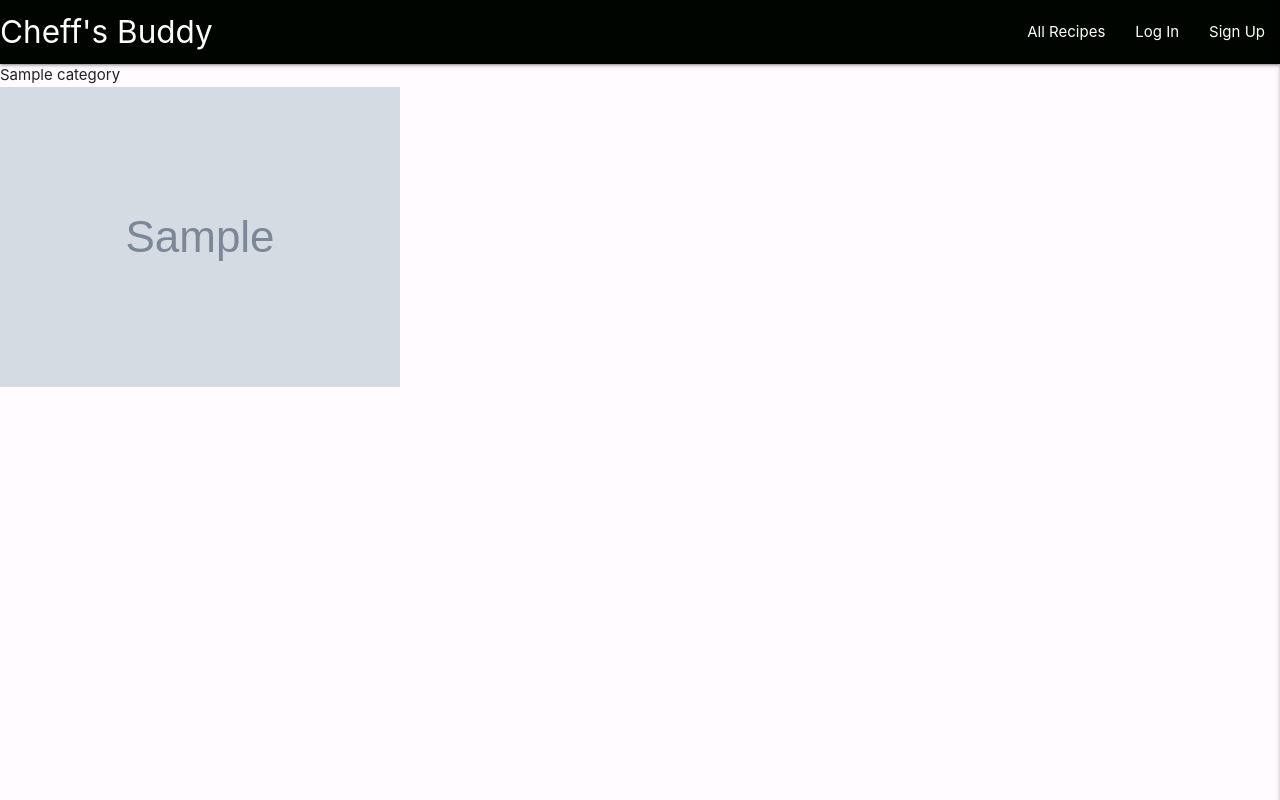
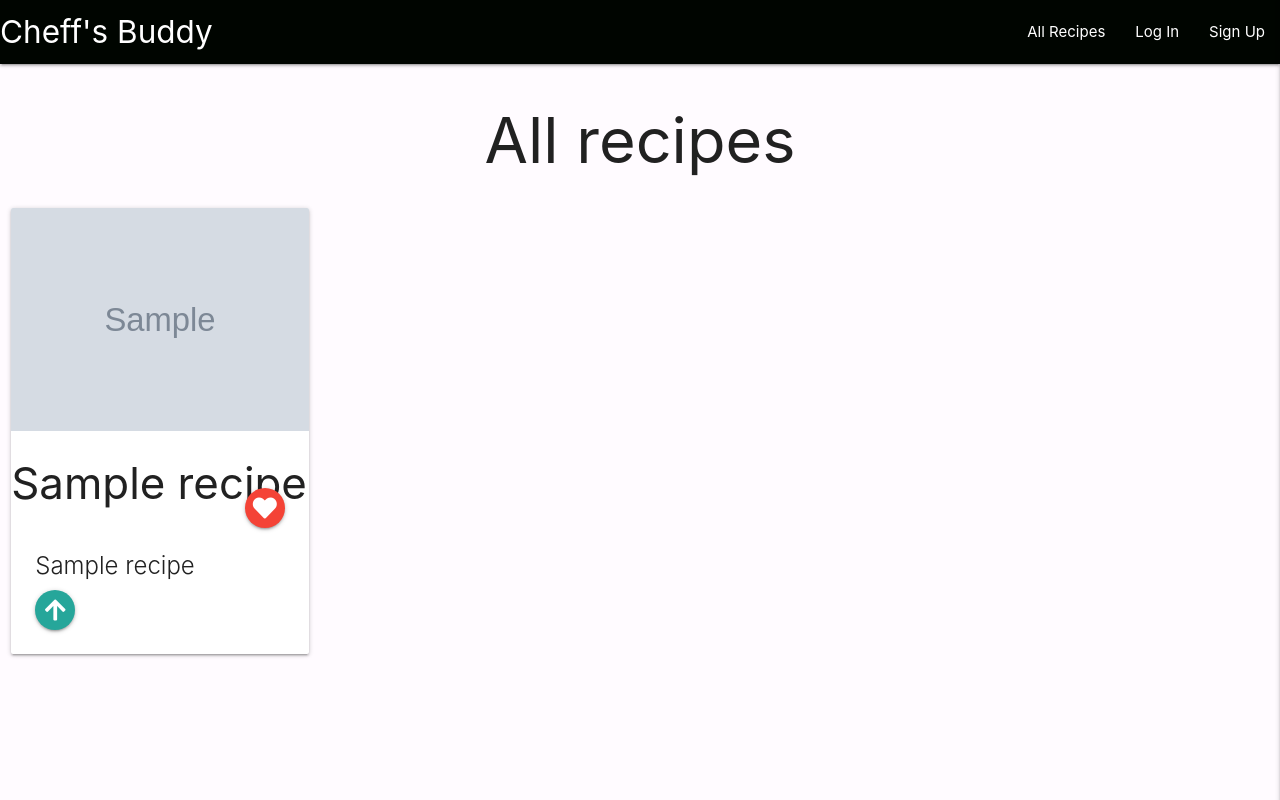
Before and after one commit to ThijsTerporten/CheffsBuddy, a Flask app: page /get_categories in a window 1280 px wide. Run offline with Flask 2, Linux system fonts and the light colour scheme; grey boxes marked "Sample" are stand-in pictures; a database or web service that is not in the repository returns one stand-in record (values such as "Sample title"); some libraries are stand-ins or nearby versions.

Commit message:
Add standard styling for cards using materialize

```diff
--- a/templates/categories.html
+++ b/templates/categories.html
@@ -1,16 +1,34 @@
 {% extends "base.html" %}
 {% block content %}
 
+<h1 class="center-align">All recipes</h1>
 
-    {% for category in categories %}
-        {{ category.category_name}} <br>
 
+<div class="row">
+    {% for recipe in recipes %}
+    <div class="col s12 m3">
+      <div class="card">
+        <div class="card-image">
+            {% if recipe.image_url|length %}
+          <img src="{{ recipe.image_url }}" alt="">
+            {% else %}
+            <img src="../static/images/logo.png" alt="">
+            {% endif %}
+          <h3 class="">{{ recipe.recipe_name.capitalize() }}</h3>
+          <a class="btn-floating halfway-fab waves-effect waves-light red"><i class="fas fa-heart"></i></a>
+        </div>
+        <div class="card-content">
+            <p class="card-title">{{ recipe.category_name }}</p>
+            <span class="activator grey-text text-darken-4 btn-floating fab"><i class="fas fa-arrow-up right"></i></span>
+        </div>
+        <div class="card-reveal">
+            <span class="card-title grey-text text-darken-4">{{ recipe.recipe_name.capitalize() }}<i class="far fa-times-circle right"></i></span>
+            <p></p>
+          </div>
+      </div>
+    </div>
     {% endfor %}
-    {% for recipe in recipes %}
-        {% if recipe.image|length %}
-            <img src="{{ recipe.image_url}}" alt="{{ recipe.image_alt }}">
-         {% else %}
-            <img src="../static/images/logo.png" alt="logo">
-        {% endif %}
-    {% endfor %}
+  </div>
+
+
 {% endblock %}
```
